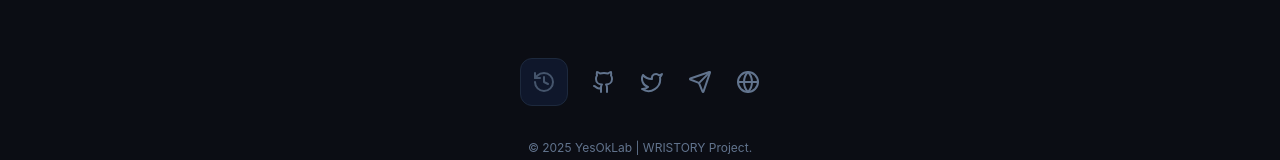
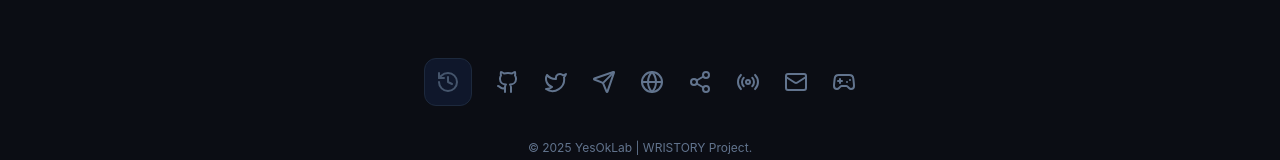
Before and after one commit to yesoklab/wristory-portal-v2, a React (Vite) app: page / in a window 1280 px wide. Shown: the part 8891-9051 px from the top of the page. Built offline with nearby package versions, Linux system fonts and the light colour scheme; no server answers; what @airgap/beacon-sdk, @taquito/beacon-wallet, @taquito/taquito would draw is missing.

Commit message:
Update App.tsx

```diff
--- a/src/App.tsx
+++ b/src/App.tsx
@@ -15,7 +15,11 @@ import {
   Zap,
   Globe,
   Twitter,
-  Send
+  Send,
+  Mail,
+  Gamepad2,
+  Share2,
+  Radio
 } from 'lucide-react';
 import LandingPageView from './views/LandingPageView';
 import GuideView from './views/GuideView';
@@ -199,6 +203,10 @@ const App: React.FC = () => {
               <a href="https://x.com/yesoklab" target="_blank" className="text-slate-500 hover:text-white transition-colors" title="Twitter"><Twitter size={24} /></a>
               <a href="https://t.me/wristory" target="_blank" className="text-slate-500 hover:text-white transition-colors" title="Telegram"><Send size={24} /></a>
               <a href="https://blog.naver.com/yesoklab" target="_blank" className="text-slate-500 hover:text-white transition-colors" title="Naver Blog"><Globe size={24} /></a>
+              <a href="https://www.reddit.com/user/cocoon96/" target="_blank" className="text-slate-500 hover:text-white transition-colors" title="Reddit"><Share2 size={24} /></a>
+              <a href="https://farcaster.xyz/cocoon9611" target="_blank" className="text-slate-500 hover:text-white transition-colors" title="Farcaster"><Radio size={24} /></a>
+              <a href="mailto:YesOkLab@gmail.com" className="text-slate-500 hover:text-white transition-colors" title="Gmail: YesOkLab@gmail.com"><Mail size={24} /></a>
+              <div className="text-slate-500 hover:text-white transition-colors cursor-help" title="Discord: cocoon5547 (#WRISTORY_NFT)"><Gamepad2 size={24} /></div>
            </div>
            <p className="text-slate-500 text-xs max-w-md leading-relaxed">
              © 2025 YesOkLab | WRISTORY Project. <br/>
```
